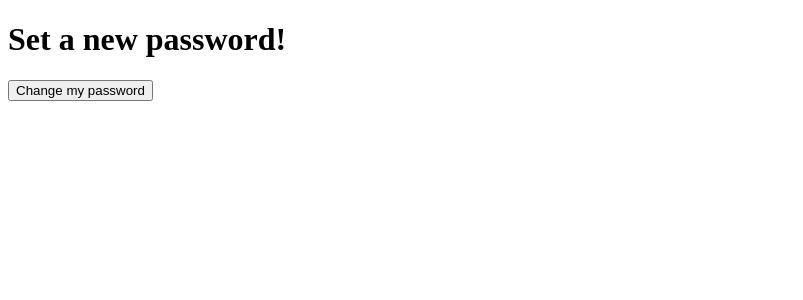
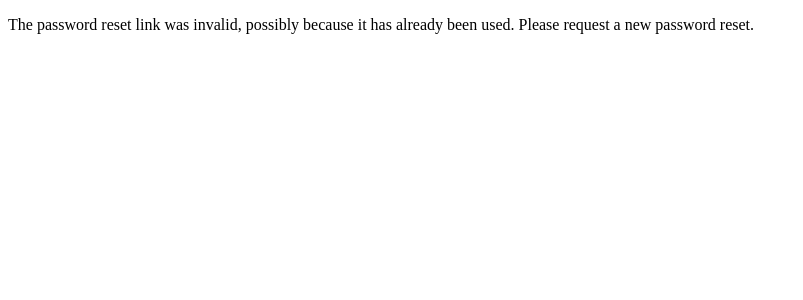
Before and after one commit to cvam0000/deletethis, a Django app: page /accounts/reset/1/1/ in a window 1280 px wide. Shown: the top 300 px of the page, without its empty margins (0-803 px from the left). Run offline with Django 3.2, Linux system fonts and the light colour scheme; some libraries are stand-ins or nearby versions.

Commit message:
passwd reset

```diff
--- a/decompiled_backend/decompiled_backend/settings.py
+++ b/decompiled_backend/decompiled_backend/settings.py
@@ -128,3 +128,7 @@ STATIC_URL = '/static/'
 
 LOGIN_REDIRECT_URL = 'home'
 LOGOUT_REDIRECT_URL = 'login'
+
+
+EMAIL_BACKEND = "django.core.mail.backends.filebased.EmailBackend"
+EMAIL_FILE_PATH = os.path.join(BASE_DIR, "sent_emails")
--- a/decompiled_backend/decompiled_backend/urls.py
+++ b/decompiled_backend/decompiled_backend/urls.py
@@ -16,10 +16,13 @@ Including another URLconf
 from django.contrib import admin
 from django.urls import path, include
 from django.views.generic.base import TemplateView
+from django.contrib.auth import views
 
 urlpatterns = [
     path('admin/', admin.site.urls),
     path('accounts/', include('django.contrib.auth.urls')),
     path('', TemplateView.as_view(template_name='home.html'), name='home'),
+    path('password-change/', views.PasswordChangeView.as_view(), name='password_change'),
+
     #path('',include('accounts.urls'))
 ]
--- a/decompiled_backend/templates/registration/password_reset_confirm.html
+++ b/decompiled_backend/templates/registration/password_reset_confirm.html
@@ -1,13 +1,17 @@
-
 {% extends 'base.html' %}
 
-{% block title %}Enter new password{% endblock %}
-
 {% block content %}
-<h1>Set a new password!</h1>
-<form action ="password_change" method="POST">
-  {% csrf_token %}
-  {{ form.as_p }}
-  <input type="submit" value="Change my password">
-</form>
+  {% if validlink %}
+    <h3>Change password</h3>
+    <form method="post">
+      {% csrf_token %}
+      {{ form.as_p }}
+      <button type="submit">Change password</button>
+    </form>
+  {% else %}
+    <p>
+      The password reset link was invalid, possibly because it has already been used.
+      Please request a new password reset.
+    </p>
+  {% endif %}
 {% endblock %}
```
